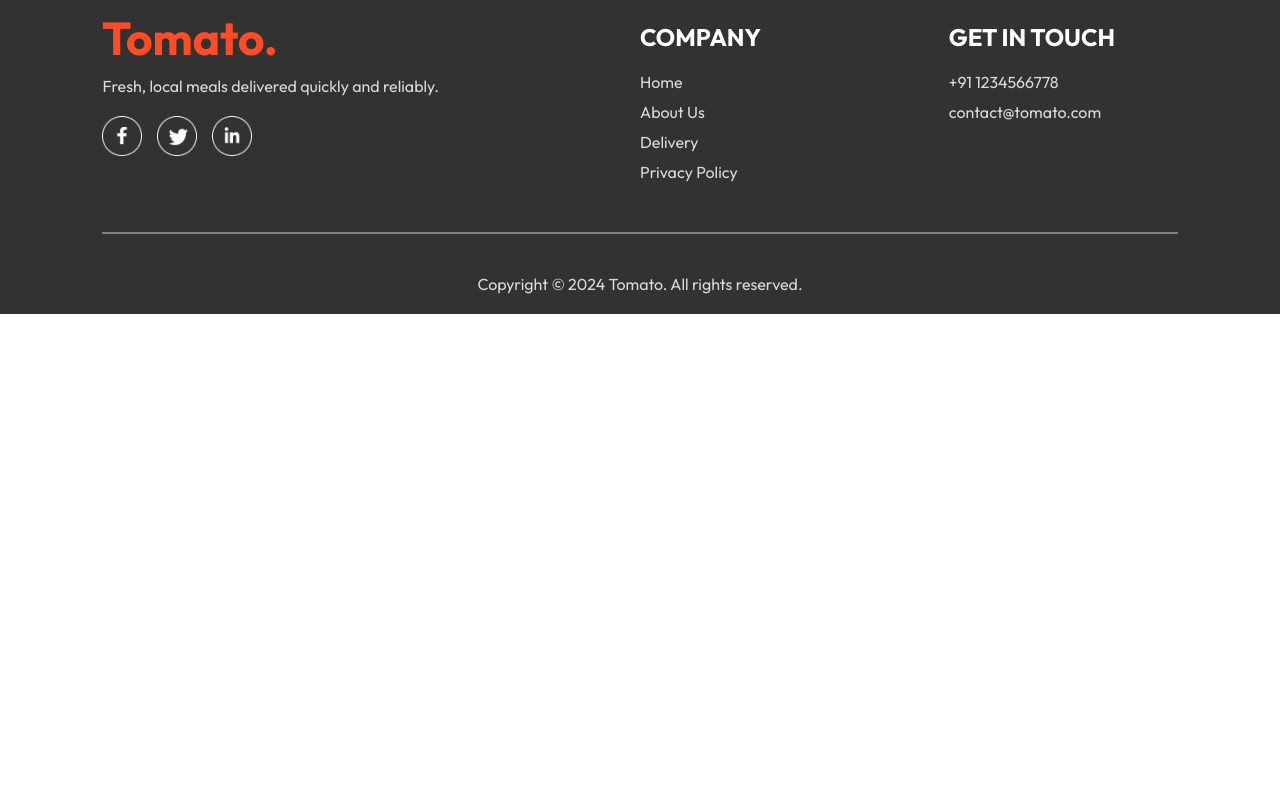
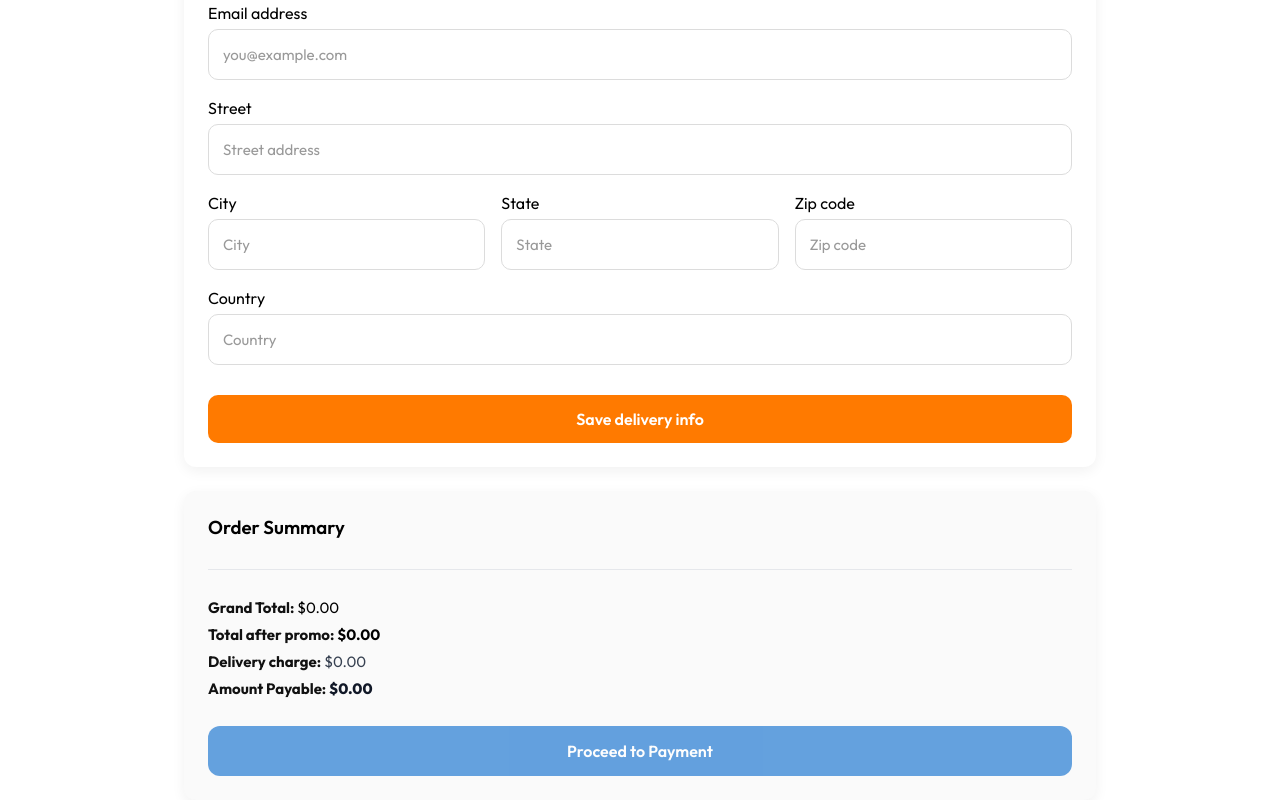
Before and after one commit to vivek55933/Foodapp, a React (Vite) app: page /placeorder in a window 1280 px wide. Shown: the part 260-1060 px from the top of the page. Before the commit the page ends 800 px from the top, so only its background shows below. Built offline with nearby package versions, Linux system fonts and the light colour scheme.

Commit message:
Initial commit

```diff
--- a/src/pages/Placeorder/Placeorder.css
+++ b/src/pages/Placeorder/Placeorder.css
@@ -0,0 +1,186 @@
+/* ================================
+   Place Order – Layout
+================================ */
+
+.placeorder-container {
+  max-width: 960px;
+  margin: 0 auto;
+  padding: 24px;
+  display: grid;
+  gap: 24px;
+}
+
+/* ================================
+   Sections
+================================ */
+
+.placeorder-section {
+  background: #ffffff;
+  padding: 24px;
+  border-radius: 12px;
+  box-shadow: 0 4px 14px rgba(0, 0, 0, 0.06);
+}
+
+.placeorder-section h2,
+.placeorder-section h3 {
+  margin: 0 0 8px;
+  font-weight: 600;
+}
+
+.section-subtitle {
+  font-size: 14px;
+  color: #666;
+  margin-bottom: 20px;
+}
+
+/* ================================
+   Form Rows & Grids
+================================ */
+
+.row {
+  display: grid;
+  gap: 16px;
+  margin-bottom: 18px;
+}
+
+.two-cols {
+  grid-template-columns: 1fr 1fr;
+}
+
+.three-cols {
+  grid-template-columns: 1fr 1fr 1fr;
+}
+
+/* ================================
+   Input Fields
+================================ */
+
+.input-field {
+  width: 100%;
+  padding: 14px 14px;         /* inner gap */
+  margin-top: 6px;            /* space above input */
+  border-radius: 10px;
+  border: 1px solid #dcdcdc;
+  font-size: 15px;
+  line-height: 1.4;
+  box-sizing: border-box;
+  transition: border-color 0.2s ease, box-shadow 0.2s ease;
+}
+
+.input-field::placeholder {
+  color: #999;
+}
+
+.input-field:focus {
+  outline: none;
+  border-color: #ff7a00;
+  box-shadow: 0 0 0 2px rgba(255, 122, 0, 0.15);
+}
+
+/* ================================
+   Buttons
+================================ */
+
+.btn-primary {
+  margin-top: 12px;
+  width: 100%;
+  padding: 14px;
+  background: #ff7a00;
+  color: #ffffff;
+  font-size: 16px;
+  font-weight: 600;
+  border: none;
+  border-radius: 10px;
+  cursor: pointer;
+  transition: background 0.2s ease;
+}
+
+.btn-primary:hover {
+  background: #e96f00;
+}
+
+.btn-primary:disabled {
+  opacity: 0.6;
+  cursor: not-allowed;
+}
+
+/* ================================
+   Order Summary
+================================ */
+
+.order-summary {
+  background: #fafafa;
+}
+
+.summary-row {
+  display: flex;
+  justify-content: space-between;
+  align-items: center;
+  margin: 12px 0;
+  font-size: 15px;
+}
+
+.summary-row.discount {
+  color: #e5533d;
+  font-weight: 500;
+}
+
+.summary-row.total {
+  font-size: 17px;
+  font-weight: 700;
+  border-top: 1px solid #ddd;
+  padding-top: 14px;
+  margin-top: 16px;
+}
+
+/* ================================
+   Payment Button
+================================ */
+
+.btn-payment {
+  margin-top: 20px;
+  width: 100%;
+  padding: 15px;
+  background: #0066cc;
+  color: #ffffff;
+  font-size: 16px;
+  font-weight: 600;
+  border: none;
+  border-radius: 12px;
+  cursor: pointer;
+  transition: background 0.2s ease;
+}
+
+.btn-payment:hover {
+  background: #005bb5;
+}
+
+.btn-payment:disabled {
+  opacity: 0.6;
+  cursor: not-allowed;
+}
+
+/* ================================
+   Mobile Responsive
+================================ */
+
+@media (max-width: 768px) {
+  .placeorder-container {
+    padding: 16px;
+  }
+
+  .placeorder-section {
+    padding: 18px;
+  }
+
+  .two-cols,
+  .three-cols {
+    grid-template-columns: 1fr;
+  }
+
+  .btn-primary,
+  .btn-payment {
+    font-size: 16px;
+    padding: 16px;
+  }
+}
--- a/src/pages/Placeorder/Placeorder.jsx
+++ b/src/pages/Placeorder/Placeorder.jsx
@@ -1,8 +1,141 @@
-import React from 'react'
+import React, { useState, useContext } from 'react'
 import './Placeorder.css'
+import { StoreContext } from '../../Context/StoreContext'
+import { useNavigate, useLocation } from 'react-router-dom'
+
 const Placeorder = () => {
+  const { cartItems, food_list } = useContext(StoreContext)
+  const navigate = useNavigate()
+  const location = useLocation()
+
+  const [form, setForm] = useState({
+    firstName: '',
+    lastName: '',
+    email: '',
+    street: '',
+    city: '',
+    state: '',
+    zip: '',
+    country: ''
+  })
+
+  const handleChange = (e) => {
+    const { name, value } = e.target
+    setForm(prev => ({ ...prev, [name]: value }))
+  }
+
+  const handleSubmit = (e) => {
+    e.preventDefault()
+    console.log('Delivery information submitted:', form)
+    // TODO: integrate with order flow
+  }
+
+  // Cart calculations (reused from Cart page)
+  const itemIds = Object.keys(cartItems || {}).filter(id => cartItems[id] > 0)
+
+  const grandTotal = itemIds.reduce((sum, id) => {
+    const food = food_list.find(f => f._id === id)
+    const price = food ? food.price : 0
+    return sum + price * cartItems[id]
+  }, 0)
+
+  // Attempt to read a promo passed through location state, otherwise none
+  const appliedPromo = location?.state?.appliedPromo || null
+
+  const discount = appliedPromo
+    ? (appliedPromo.type === 'percent' ? (grandTotal * appliedPromo.value) / 100 : appliedPromo.value)
+    : 0
+
+  const discountedTotal = Math.max(0, grandTotal - discount)
+
+  const deliveryCharge = itemIds.length > 0 ? Math.max(2, Math.min(5, Number((discountedTotal * 0.05).toFixed(2) || 2))) : 0;
+
+  const finalTotal = Math.max(0, discountedTotal + deliveryCharge);
+
+  const handleProceedToPayment = () => {
+    // navigate to a (future) payment page, passing total
+    navigate('/payment', { state: { total: finalTotal } })
+  }
+
+  // Layout moved to `Placeorder.css`
+  // classNames: .placeorder-container, .placeorder-section, .row, .two-cols, .three-cols, .order-summary, .input-field, .btn-primary, .btn-payment
+
+
   return (
-    <div>Placeorder</div>
+    <div className="placeorder-container">
+      <section className="placeorder-section">
+        <h2 style={{ marginTop: 0 }}>Delivery Information</h2>
+        <form onSubmit={handleSubmit}>
+          <div className="row two-cols">
+            <label>
+              First name
+              <input name="firstName" value={form.firstName} onChange={handleChange} required placeholder="First name" className="input-field" />
+            </label>
+            <label>
+              Last name
+              <input name="lastName" value={form.lastName} onChange={handleChange} required placeholder="Last name" className="input-field" />
+            </label>
+          </div>
+
+          <div className="row">
+            <label>
+              Email address
+              <input type="email" name="email" value={form.email} onChange={handleChange} required placeholder="you@example.com" className="input-field" />
+            </label>
+          </div>
+
+          <div className="row">
+            <label>
+              Street
+              <input name="street" value={form.street} onChange={handleChange} required placeholder="Street address" className="input-field" />
+            </label>
+          </div>
+
+          <div className="row three-cols">
+            <label>
+              City
+              <input name="city" value={form.city} onChange={handleChange} required placeholder="City" className="input-field" />
+            </label>
+            <label>
+              State
+              <input name="state" value={form.state} onChange={handleChange} required placeholder="State" className="input-field" />
+            </label>
+            <label>
+              Zip code
+              <input name="zip" value={form.zip} onChange={handleChange} required placeholder="Zip code" className="input-field" />
+            </label>
+          </div>
+
+          <div className="row">
+            <label>
+              Country
+              <input name="country" value={form.country} onChange={handleChange} required placeholder="Country" className="input-field" />
+            </label>
+          </div>
+
+          <div>
+            <button type="submit" className="btn-primary">Save delivery info</button>
+          </div>
+        </form>
+      </section>
+
+      <section className="placeorder-section order-summary">
+        <h3 style={{ marginTop: 0 }}>Order Summary</h3>
+        <div className='cart-total'>
+          <p><strong>Grand Total: </strong> ${grandTotal.toFixed(2)}</p>
+          {appliedPromo && (
+            <p className='cart-discount'><strong>Discount:</strong> -${discount.toFixed(2)} ({appliedPromo.type === 'percent' ? `${appliedPromo.value}%` : `$${appliedPromo.value}`})</p>
+          )}
+          <p className='cart-final'><strong>Total after promo: </strong> ${discountedTotal.toFixed(2)}</p>
+          <p className='delivery-charge'><strong>Delivery charge:</strong> ${deliveryCharge.toFixed(2)}</p>
+          <p className='payable-total'><strong>Amount Payable:</strong> ${finalTotal.toFixed(2)}</p>
+
+          <div className="payment-button-wrap">
+            <button onClick={handleProceedToPayment} className="btn-payment" disabled={itemIds.length === 0}>Proceed to Payment</button>
+          </div>
+        </div>
+      </section>
+    </div>
   )
 }
 
```
